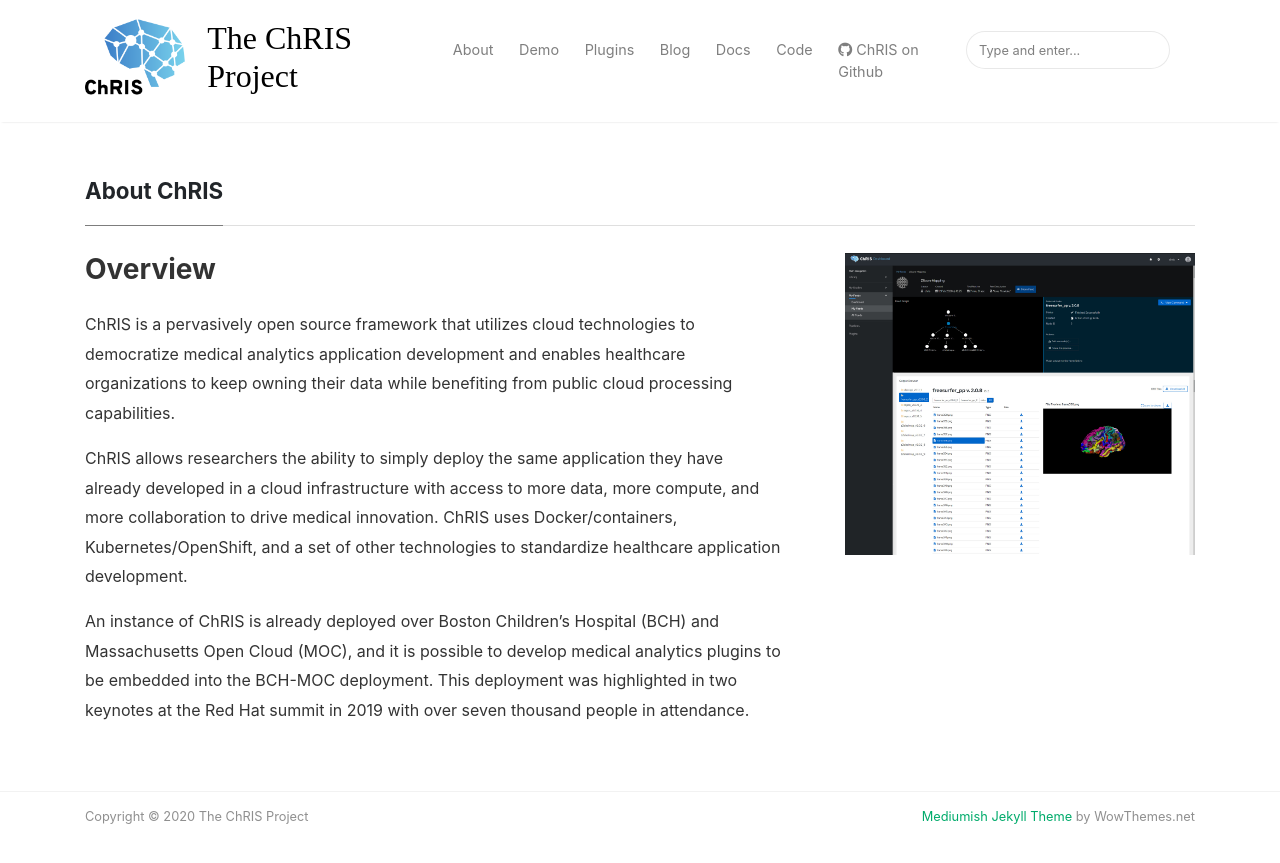
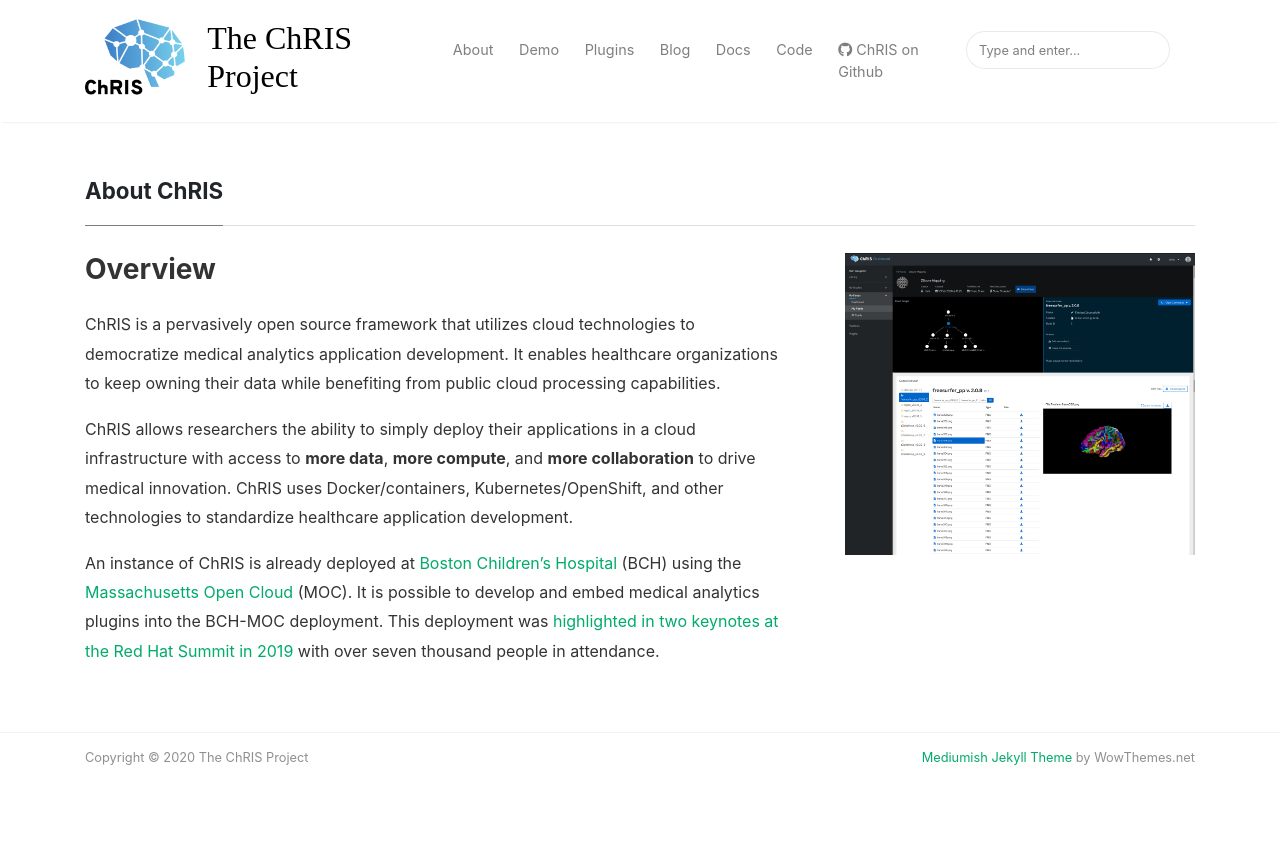
Before and after one commit to FNNDSC/website-old, a Jekyll site: the page built from _pages/about.md, in a window 1280 px wide. Shown: the top 863 px of the page. Built offline with Jekyll 4.4.1, drawn with Linux system fonts in a browser that asks for light colours; nearby versions of some CDN libraries.

Commit message:
a little more massaging to about > overview content

```diff
--- a/_pages/about.md
+++ b/_pages/about.md
@@ -9,12 +9,12 @@
 
 <h3>Overview</h3>
 
-<p>ChRIS is a pervasively open source framework that utilizes cloud technologies to democratize medical analytics application development and enables healthcare organizations to keep owning their data while benefiting from public cloud processing capabilities.
+<p>ChRIS is a pervasively open source framework that utilizes cloud technologies to democratize medical analytics application development. It enables healthcare organizations to keep owning their data while benefiting from public cloud processing capabilities.
 </p>
-<p>ChRIS allows researchers the ability to simply deploy the same application they have already developed in a cloud infrastructure with access to more data, more compute, and more collaboration to drive medical innovation. ChRIS uses Docker/containers, Kubernetes/OpenShift, and a set of other technologies to standardize healthcare application development.</p>
+<p>ChRIS allows researchers the ability to simply deploy their applications in a cloud infrastructure with access to <strong>more data</strong>, <strong>more compute</strong>, and <strong>more collaboration</strong> to drive medical innovation. ChRIS uses Docker/containers, Kubernetes/OpenShift, and other technologies to standardize healthcare application development.</p>
 
 <p>
-An instance of ChRIS is already deployed over Boston Children’s Hospital (BCH) and Massachusetts Open Cloud (MOC), and it is possible to develop medical analytics plugins to be embedded into the BCH-MOC deployment. This deployment was highlighted in two keynotes at the Red Hat summit in 2019 with over seven thousand people in attendance.</p>
+An instance of ChRIS is already deployed at <a href="https://www.fnndsc.org/">Boston Children’s Hospital</a> (BCH) using the <a href="https://massopen.cloud">Massachusetts Open Cloud</a> (MOC). It is possible to develop and embed medical analytics plugins into the BCH-MOC deployment. This deployment was <a href="https://www.dotmed.com/news/story/42972?p_begin=0">highlighted in two keynotes at the Red Hat Summit in 2019</a> with over seven thousand people in attendance.</p>
 
 </div>
 
```
